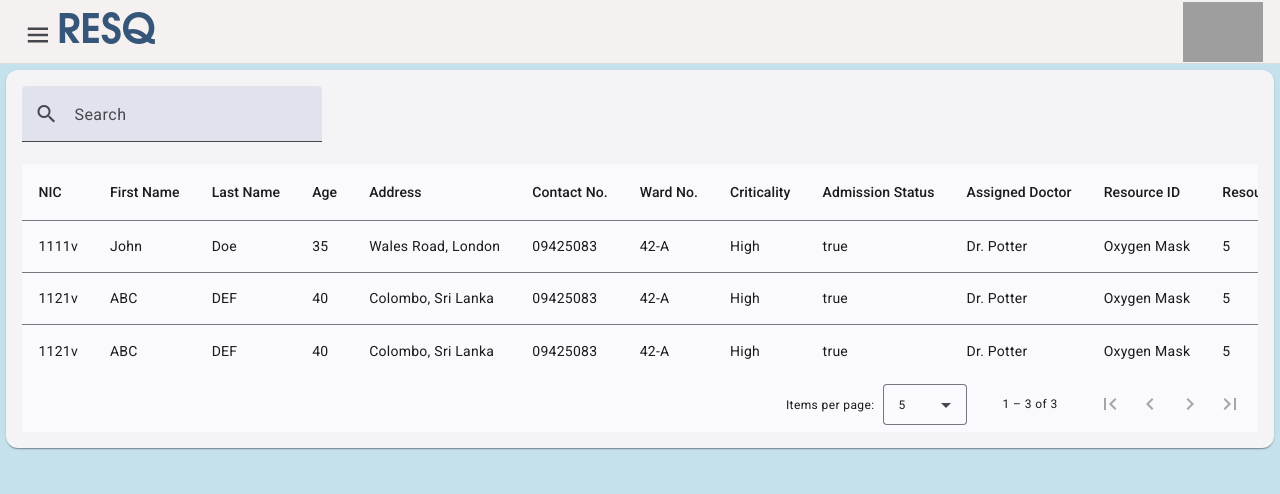
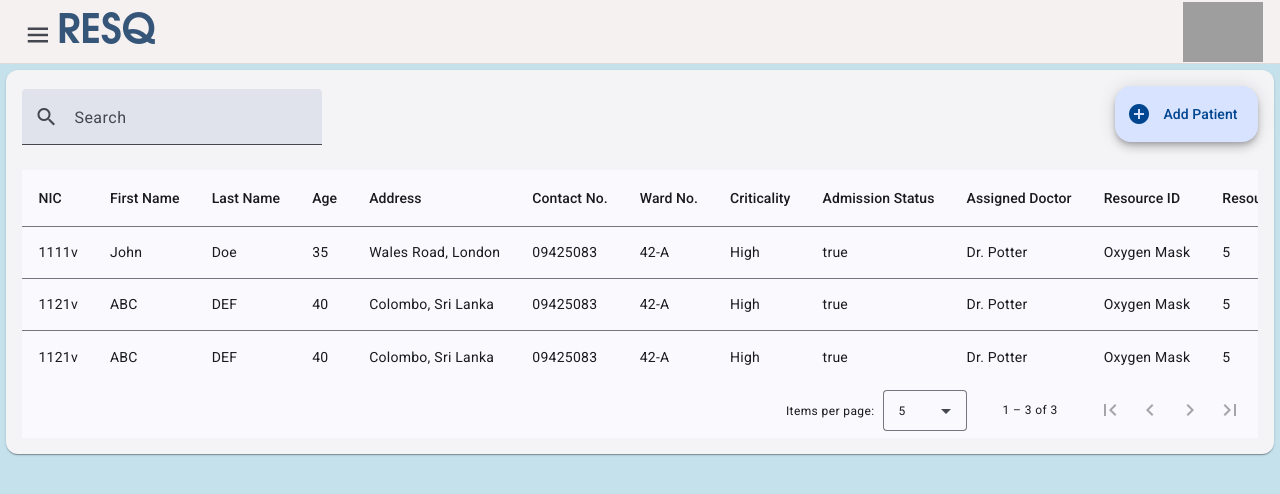
Before and after one commit to ResQ-Project/resq-frontend, an Angular app: page /patient-management in a window 1280 px wide. Shown: the top 494 px of the page. Built offline with nearby package versions, Linux system fonts and the light colour scheme; data requests are answered from the project's data file; grey boxes are pictures that could not be loaded.

Commit message:
Added a Button

```diff
--- /dev/null
+++ b/src/app/Component/button/button.component.html
@@ -0,0 +1,4 @@
+<button mat-fab extended>
+    <mat-icon>add_circle</mat-icon>
+    {{label}}
+  </button>
--- a/src/app/Component/table/table.component.html
+++ b/src/app/Component/table/table.component.html
@@ -1,5 +1,7 @@
 <mat-card>
-    <mat-card-header>
+
+    <mat-card-header class="header">
+
       <div class="filter">
         <mat-form-field class="filterheight">
           <mat-label>Search</mat-label>
@@ -7,6 +9,12 @@
           <input matInput (keyup)="applyFilter($event)" placeholder="Search here..." />
         </mat-form-field>
       </div>
+
+      <div class="addButton">
+        <ng-content select="[table-actions]" ></ng-content>
+      </div>
+
+
     </mat-card-header>
 
     <mat-card-content fxLayout="row" fxLayoutWrap>
--- a/src/app/Component/table/table.component.scss
+++ b/src/app/Component/table/table.component.scss
@@ -24,3 +24,13 @@ button{
     min-height: 32px;
     width: 300px;
 }
+
+.header{
+  display: flex;
+  align-items:center;
+}
+
+.addButton{
+  margin-left: auto;
+  margin-bottom: 28px;
+}
--- a/src/app/patient-management/patient-management.component.html
+++ b/src/app/patient-management/patient-management.component.html
@@ -1 +1,5 @@
-<resq-frontend-table [dataSource]="patientlist" [columns]="columns"></resq-frontend-table>
+<resq-frontend-table [dataSource]="patientlist" [columns]="columns">
+
+    <resq-frontend-button table-actions label="Add Patient"></resq-frontend-button>
+
+</resq-frontend-table>
--- a/src/app/patient-management/patient-management.component.scss
+++ b/src/app/patient-management/patient-management.component.scss
@@ -0,0 +1,4 @@
+.addButton{
+    margin-left: auto;
+    margin-bottom: 28px;
+}
--- a/src/app/patient-management/patient-management.component.ts
+++ b/src/app/patient-management/patient-management.component.ts
@@ -6,10 +6,11 @@ import { ColumnDefinition } from '../Model/ColumnDefinition';
 import { Patient } from '../Model/Patient';
 import { MasterService } from '../Service/MasterService';
 import { CommonModule } from '@angular/common';
+import { ButtonComponent } from '../Component/button/button.component';
 
 @Component({
   selector: 'resq-frontend-patient-management',
-  imports: [MatPaginatorModule,MatSortModule,TableComponent,CommonModule],
+  imports: [MatPaginatorModule,MatSortModule,TableComponent,CommonModule,ButtonComponent],
   templateUrl: './patient-management.component.html',
   styleUrl: './patient-management.component.scss'
 })
--- a/src/app/resource-management/resource-management.component.html
+++ b/src/app/resource-management/resource-management.component.html
@@ -1 +1,5 @@
-<resq-frontend-table [dataSource]="resourcelist" [columns]="columns"></resq-frontend-table>
+<resq-frontend-table [dataSource]="resourcelist" [columns]="columns">
+
+    <resq-frontend-button table-actions label="Add Resource"></resq-frontend-button>
+
+</resq-frontend-table>
--- a/src/app/resource-management/resource-management.component.ts
+++ b/src/app/resource-management/resource-management.component.ts
@@ -5,10 +5,11 @@ import { TableComponent } from '../Component/table/table.component';
 import { ColumnDefinition } from '../Model/ColumnDefinition';
 import { Resource } from '../Model/Resource';
 import { MasterService } from '../Service/MasterService';
+import { ButtonComponent } from '../Component/button/button.component';
 
 @Component({
   selector: 'resq-frontend-resource-management',
-  imports: [MatPaginatorModule,MatSortModule,TableComponent],
+  imports: [MatPaginatorModule,MatSortModule,TableComponent,ButtonComponent],
   templateUrl: './resource-management.component.html',
   styleUrl: './resource-management.component.scss'
 })
--- a/src/app/staff-management/staff-management.component.html
+++ b/src/app/staff-management/staff-management.component.html
@@ -1 +1,5 @@
-<resq-frontend-table [dataSource]="stafflist" [columns]="columns"></resq-frontend-table>
+<resq-frontend-table [dataSource]="stafflist" [columns]="columns">
+
+    <resq-frontend-button table-actions label="Add Staff Member"></resq-frontend-button>
+
+</resq-frontend-table>
--- a/src/app/staff-management/staff-management.component.ts
+++ b/src/app/staff-management/staff-management.component.ts
@@ -5,10 +5,11 @@ import { TableComponent } from '../Component/table/table.component';
 import { ColumnDefinition } from '../Model/ColumnDefinition';
 import { Staff } from '../Model/Staff';
 import { MasterService } from '../Service/MasterService';
+import { ButtonComponent } from '../Component/button/button.component';
 
 @Component({
   selector: 'resq-frontend-staff-management',
-  imports: [MatPaginatorModule,MatSortModule,TableComponent],
+  imports: [MatPaginatorModule,MatSortModule,TableComponent, ButtonComponent],
   templateUrl: './staff-management.component.html',
   styleUrl: './staff-management.component.scss'
 })
```
Also changed, not shown: src/app/Component/button/button.component.ts (added, +14 -0 lines), src/app/Component/button/button.component.scss (added), 1 other file (tests, documents, lock files or other folders).
